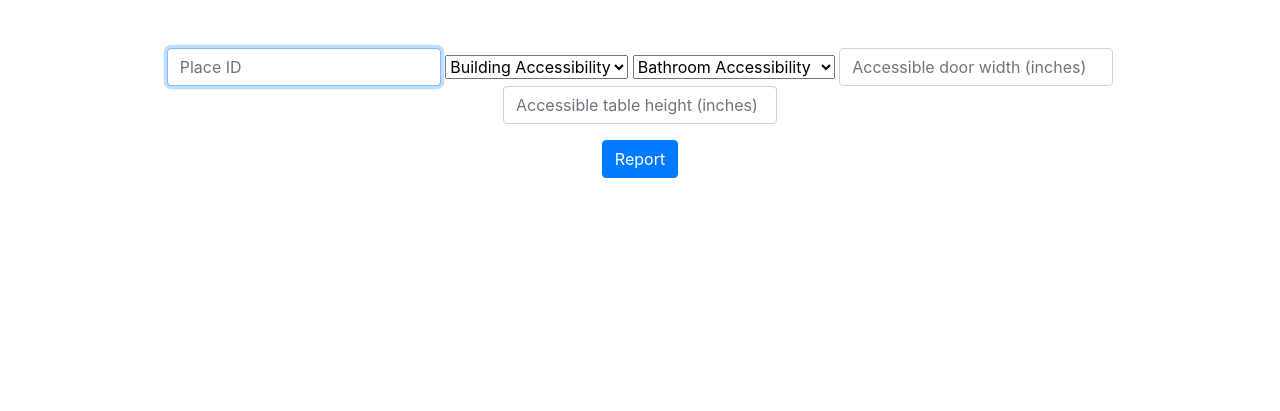
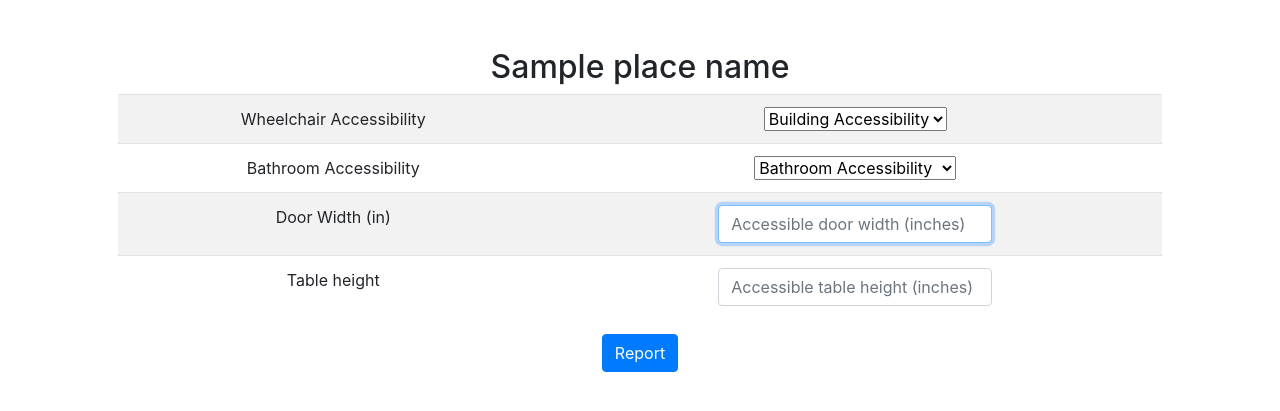
Before and after one commit to SlowMealCheese/accessibility-app, a Flask app: template templates/report.html in a window 1280 px wide. Shown: the part 74-485 px from the top of the page. Run offline with Flask 2, Linux system fonts and the light colour scheme; the template is opened without the code that fills it: most values are stand-ins (such as "Sample title", 1, 10 or a date in 2020); some libraries are stand-ins or nearby versions.

Commit message:
Added back mission, prettified report

```diff
--- a/templates/report.html
+++ b/templates/report.html
@@ -5,21 +5,53 @@
 {% endblock %}
 
 {% block main %}
+    <h2>{{ place_name }} </h2>
     <form action="/report" method="post">
         <div class="form-group">
-            <input autocomplete="off" autofocus class="form-control" name="place_id" placeholder="Place ID" type="text">
+            <table class="table table-striped">
+                <tr>
+                    <td>
+                        Wheelchair Accessibility
+                    </td>
+                    <td>
                         <select name="wheelchair">
                             <option disabled selected>Building Accessibility</option>
                             <option value="1">Accessible</option>
                             <option value="0">Inaccessible</option>
                         </select>
+                    </td>
+                </tr>
+                <tr>
+                        <td>
+                            Bathroom Accessibility
+                        </td>
+                        <td>
                             <select name="bathroom_access">
                                     <option disabled selected>Bathroom Accessibility</option>
                                     <option value="1">Accessible bathrooms</option>
                                     <option value="0">Inaccessible bathrooms</option>
                                 </select>
+                        </td>
+                    </tr>
+                    <tr>
+                        <td>
+                            Door Width (in)
+                        </td>
+                        <td>
                             <input autocomplete="off" autofocus class="form-control" name="door_width" placeholder="Accessible door width (inches)" type="text">
+                        </td>
+                    </tr>
+                    <tr>
+                        <td>
+                            Table height
+                        </td>
+                        <td>
                             <input autocomplete="off" autofocus class="form-control" name="table_height" placeholder="Accessible table height (inches)" type="text">
+                        </td>
+                    </tr>
+            </table>
+
+
         </div>
         <button class="btn btn-primary" type="submit">Report</button>
     </form>
```
Lines whose indentation alone changed are shown as unchanged.
